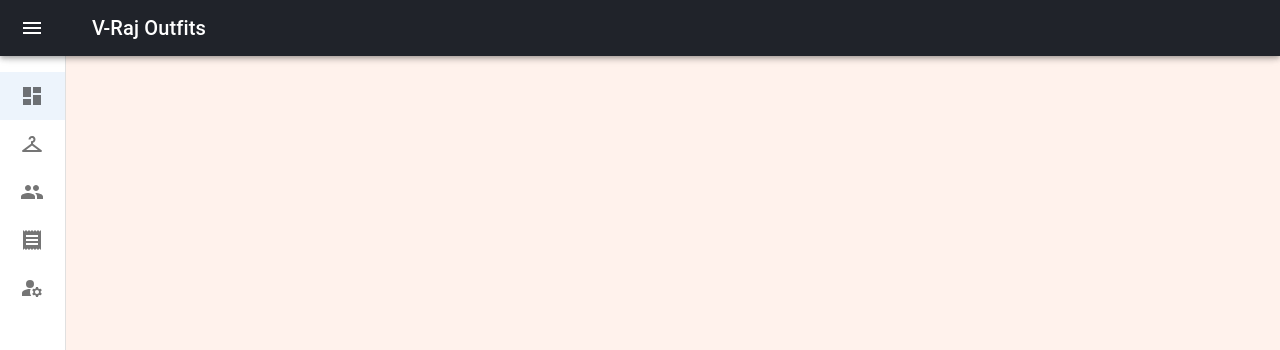
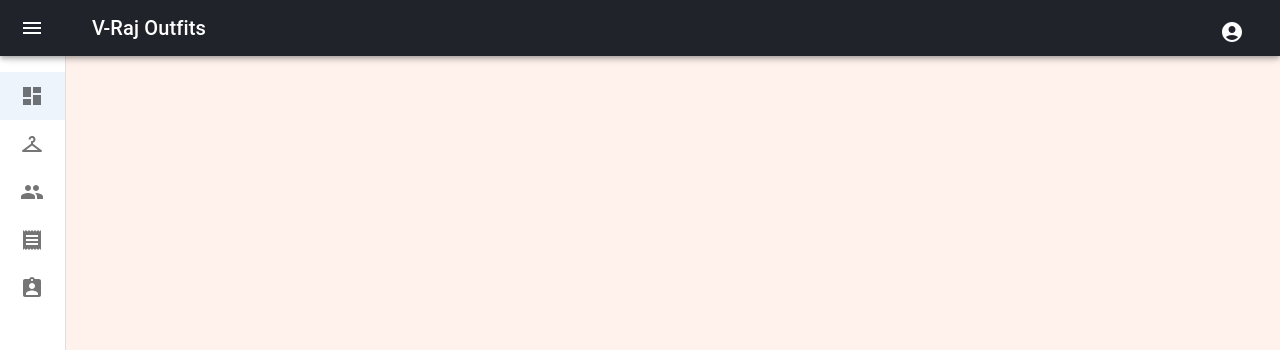
Before and after one commit to vinkims/viraj-outfits, a React (Create React App) app in the folder ui/: page /dashboard in a window 1280 px wide. Shown: the top 350 px of the page. Built offline with nearby package versions, Linux system fonts and the light colour scheme; no server answers; sample sign-in values are in the browser's storage.

Commit message:
feat[Appbar]: Handle logout action on appbar

```diff
--- a/ui/src/components/AppBarDrawer.jsx
+++ b/ui/src/components/AppBarDrawer.jsx
@@ -9,20 +9,22 @@ import {
   ListItemButton,
   ListItemIcon,
   ListItemText,
+  Menu,
+  MenuItem,
   Toolbar,
   Typography
 } from "@mui/material";
 import { styled, useTheme } from "@mui/material/styles";
+import AccountCircleIcon from "@mui/icons-material/AccountCircle";
+import AssignmentIndIcon from '@mui/icons-material/AssignmentInd';
 import CheckroomIcon from "@mui/icons-material/Checkroom";
 import ChevronLeftIcon from '@mui/icons-material/ChevronLeft';
 import ChevronRightIcon from '@mui/icons-material/ChevronRight';
 import DashboardIcon from "@mui/icons-material/Dashboard";
 import GroupIcon from "@mui/icons-material/Group";
-import ManageAccountsIcon from '@mui/icons-material/ManageAccounts';
 import MenuIcon from "@mui/icons-material/Menu";
 import ReceiptIcon from '@mui/icons-material/Receipt';
 
-import { darkLogo } from "../assets";
 import { useAuth } from "../contexts/Auth";
 
 const drawerWidth = 240;
@@ -120,6 +122,7 @@ const AppBarDrawer = () => {
   const location = useLocation();
   const theme = useTheme();
   const { logout } = useAuth();
+  const [ anchorEl, setAnchorEl ] = useState(null);
   const [ open, setOpen ] = useState(false);
 
   const MENU_ITEMS = [
@@ -127,7 +130,7 @@ const AppBarDrawer = () => {
     { label: "Items", path: "/items", icon: <CheckroomIcon/> },
     { label: "Customers", path: "/customers", icon: <GroupIcon/> },
     { label: "Transactions", path: "/transactions", icon: <ReceiptIcon/> },
-    { label: "Users", path: "/users", icon: <ManageAccountsIcon/> }
+    { label: "Users", path: "/users", icon: <AssignmentIndIcon/> }
   ];
 
   const handleDrawerClose = () => {
@@ -136,6 +139,18 @@ const AppBarDrawer = () => {
 
   const handleDrawerOpen = () => {
     setOpen(true);
+  }
+
+  const handleLogout = () => {
+    logout();
+  }
+
+  const handleMenu = (event) => {
+    setAnchorEl(event.currentTarget);
+  }
+
+  const handleMenuClose = () => {
+    setAnchorEl(null);
   }
 
   const renderMenuItem = ({ label, path, icon }) => (
@@ -200,6 +215,36 @@ const AppBarDrawer = () => {
               V-Raj Outfits
             </Typography>
           </Link>
+          <Box sx={{ flexGrow: 1 }}/>
+          <div style={{ alignSelf: "flex-end" }}>
+            <IconButton
+              size="large"
+              aria-controls="menu-appbar"
+              aria-haspopup="true"
+              color="inherit"
+              onClick={handleMenu}
+            >
+              <AccountCircleIcon/>
+            </IconButton>
+            <Menu
+              id="menu-appbar"
+              anchorEl={anchorEl}
+              anchorOrigin={{
+                vertical: 'top',
+                horizontal: 'right'
+              }}
+              keepMounted
+              transformOrigin={{
+                vertical: 'top',
+                horizontal: 'right'
+              }}
+              open={Boolean(anchorEl)}
+              onClose={handleMenuClose}
+            >
+              <MenuItem>Profile</MenuItem>
+              <MenuItem onClick={handleLogout}>Logout</MenuItem>
+            </Menu>
+          </div>
         </Toolbar>
       </StyledAppBar>
       <SideBar variant="permanent" open={open}>
```
